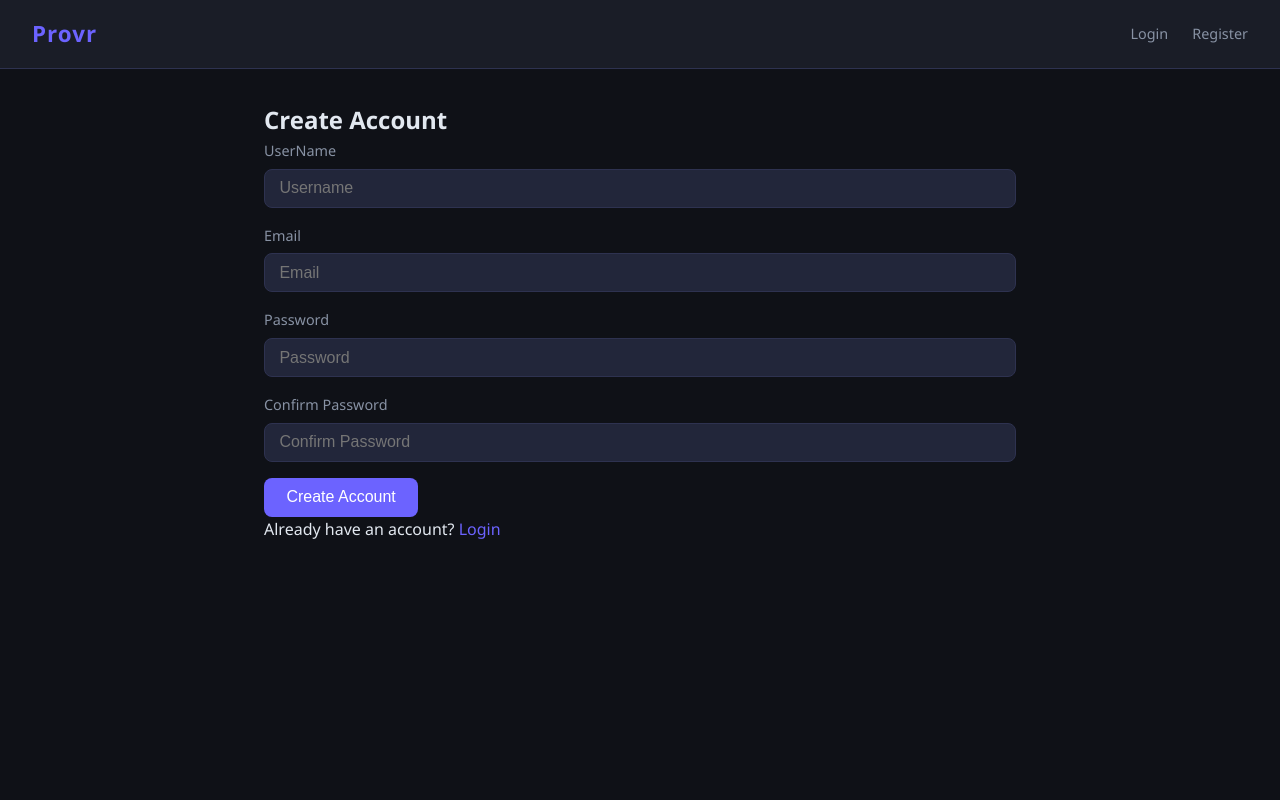
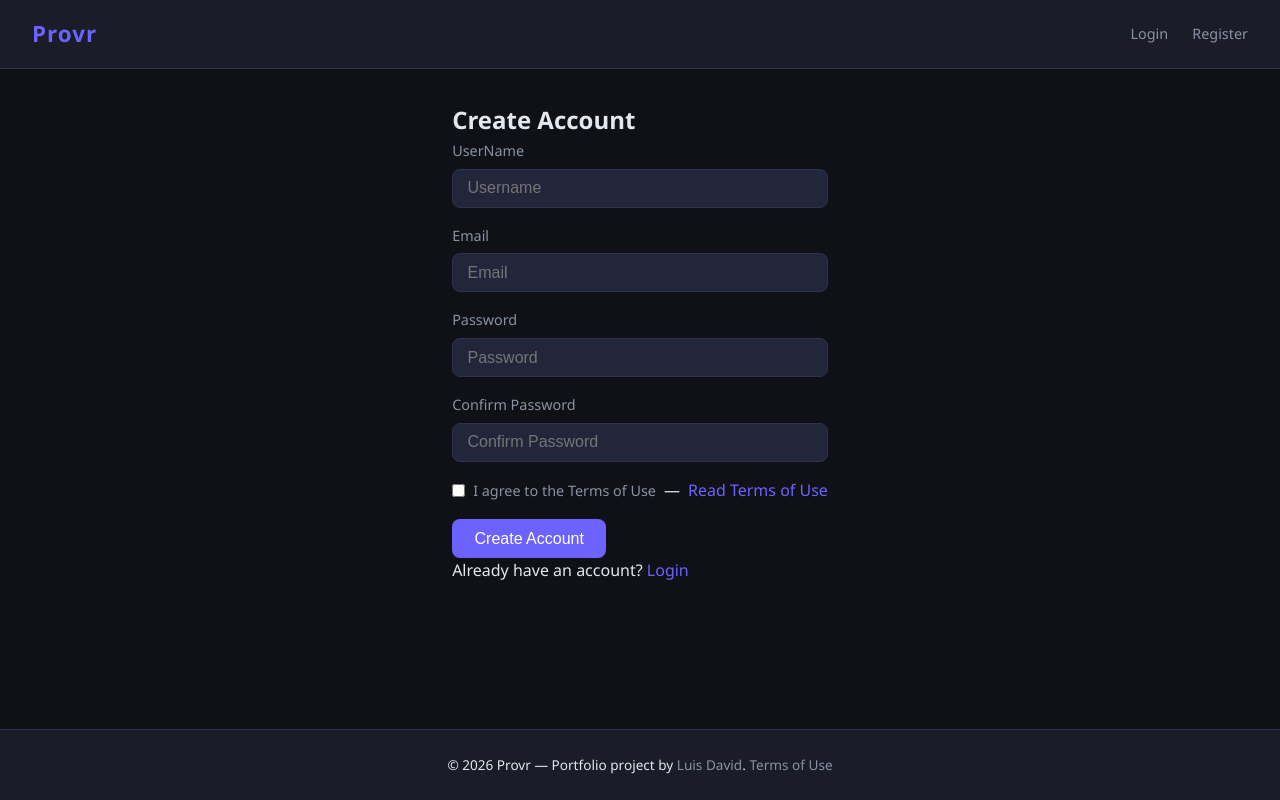
Before and after one commit to LuisDavidMSilva/provr, a Flask app: page /auth/register in a window 1280 px wide. Run offline with Flask 3, Linux system fonts and the light colour scheme; some libraries are stand-ins or nearby versions.

Commit message:
feat: add terms of use page, sticky footer and terms acceptance checkbox on register (closes #19)

```diff
--- a/app/__init__.py
+++ b/app/__init__.py
@@ -1,4 +1,4 @@
-from flask import Flask, redirect, url_for
+from flask import Flask, redirect, render_template, url_for
 from flask_sqlalchemy import SQLAlchemy
 from flask_migrate import Migrate
 from flask_bcrypt import Bcrypt
@@ -42,4 +42,8 @@
     def index():
         return redirect(url_for('auth.login'))
 
+    @app.route('/terms')
+    def terms():
+        return render_template('terms.html')
+
     return app
--- a/app/blueprints/auth/forms.py
+++ b/app/blueprints/auth/forms.py
@@ -1,8 +1,8 @@
 from flask_wtf import FlaskForm
-from wtforms import StringField, SubmitField
+from wtforms import BooleanField, StringField, SubmitField
 from flask_wtf.file import FileField, FileAllowed
 from wtforms.fields.simple import PasswordField
-from wtforms.validators import DataRequired, Email, EqualTo, Length
+from wtforms.validators import DataRequired, Email, EqualTo, Length, ValidationError
 
 class RegistrationForm(FlaskForm):
     username = StringField('UserName', validators=[
@@ -21,6 +21,7 @@
         DataRequired(),
         EqualTo('password', message='Passwords must match')
     ])
+    terms = BooleanField('I agree to the Terms of Use', validators=[DataRequired()])
     submit = SubmitField('Create Account')
 
 class LoginForm(FlaskForm):
--- a/app/static/css/main.css
+++ b/app/static/css/main.css
@@ -27,6 +27,12 @@
     font-size: 1rem;
     line-height: 1.6;
     min-height: 100vh;
+    display: flex;
+    flex-direction: column;
+}
+
+main.container {
+    flex: 1;
 }
 
 a {
@@ -119,6 +125,12 @@
     display: flex;
     flex-direction: column;
     gap: 0.4rem;
+}
+
+form div:has(input[type="checkbox"]) {
+    flex-direction: row;
+    align-items: center;
+    gap: 0.5rem;
 }
 
 label {
@@ -255,3 +267,23 @@
     border-radius: var(--radius);
     padding: 1rem 1.25rem;
 }
+
+/* ===== FOOTER ===== */
+
+footer {
+    text-align: center;
+    padding: 1.5rem;
+    margin-top: 3rem;
+    background-color: var(--surface);
+    border-top: 1px solid var(--border);
+    margin-top: 2rem;
+    font-size: 0.85rem;
+}
+
+footer a {
+    color : var(--text-muted);
+}
+
+footer a:hover {
+    color: var(--text);
+}
--- a/app/templates/auth/register.html
+++ b/app/templates/auth/register.html
@@ -40,6 +40,15 @@
         {% endfor %}
     </div>
 
+    <div>
+        {{ form.terms() }}
+        {{ form.terms.label }}
+        — <a href="{{ url_for('terms') }}" target="_blank">Read Terms of Use</a>
+        {% for error in form.terms.errors %}
+            <span>{{ error }}</span>
+        {% endfor %}
+    </div>
+
     {{ form.submit() }}
 </form>
 
--- a/app/templates/base.html
+++ b/app/templates/base.html
@@ -1,11 +1,13 @@
 <!DOCTYPE html>
 <html lang="en">
+
 <head>
     <meta charset="UTF-8">
     <meta name="viewport" content="width=device-width, initial-scale=1.0">
     <title>{% block title %}Provr{% endblock %}</title>
     <link rel="stylesheet" href="{{ url_for('static', filename='css/main.css') }}">
 </head>
+
 <body>
 
     <nav class="navbar">
@@ -18,7 +20,8 @@
             <a href="{{ url_for('quiz.list_banks') }}">My Banks</a>
             <a href="{{ url_for('quiz.history') }}">My Results</a>
             <a href="{{ url_for('auth.logout') }}">Logout</a>
-            <img src="{{ url_for('static', filename=current_user.profile_picture) if current_user.profile_picture else url_for('static', filename='uploads/default.jpg') }}" alt="{{ current_user.username }}" class="profile-pic">
+            <img src="{{ url_for('static', filename=current_user.profile_picture) if current_user.profile_picture else url_for('static', filename='uploads/default.jpg') }}"
+                alt="{{ current_user.username }}" class="profile-pic">
 
             {% else %}
             <a href="{{ url_for('auth.login') }}">Login</a>
@@ -40,5 +43,10 @@
     </main>
 
     <script src="{{ url_for('static', filename='js/main.js') }}"></script>
+
+    <footer>
+        <p>© 2026 Provr — Portfolio project by <a href="https://github.com/LuisDavidMSilva">Luis David</a>. <a href="{{ url_for('terms') }}">Terms of Use</a></p>
+    </footer>
 </body>
+
 </html>
```
Also changed, not shown: app/templates/terms.html (added, +27 -0 lines). Lines whose indentation alone changed are shown as unchanged.
